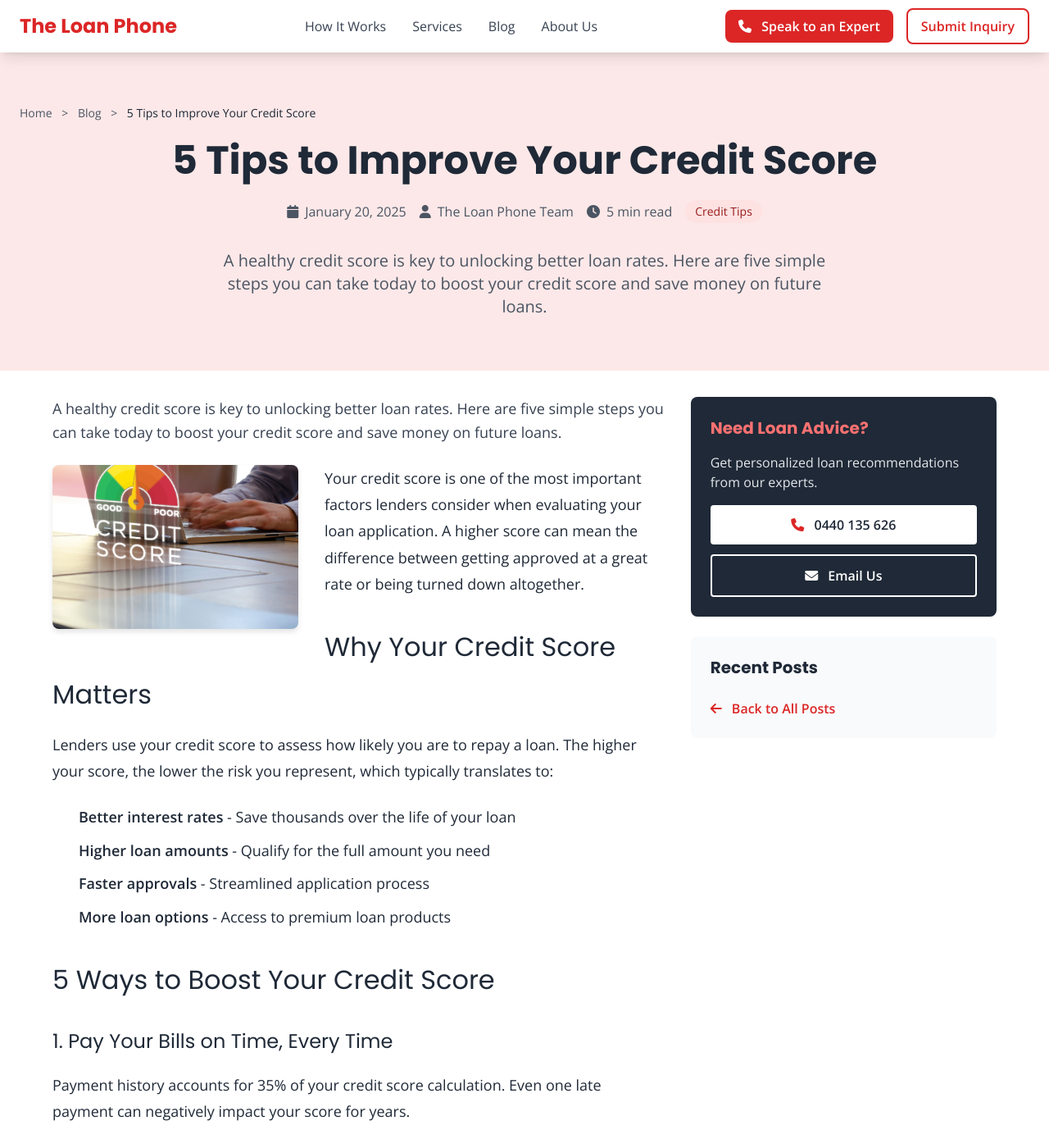
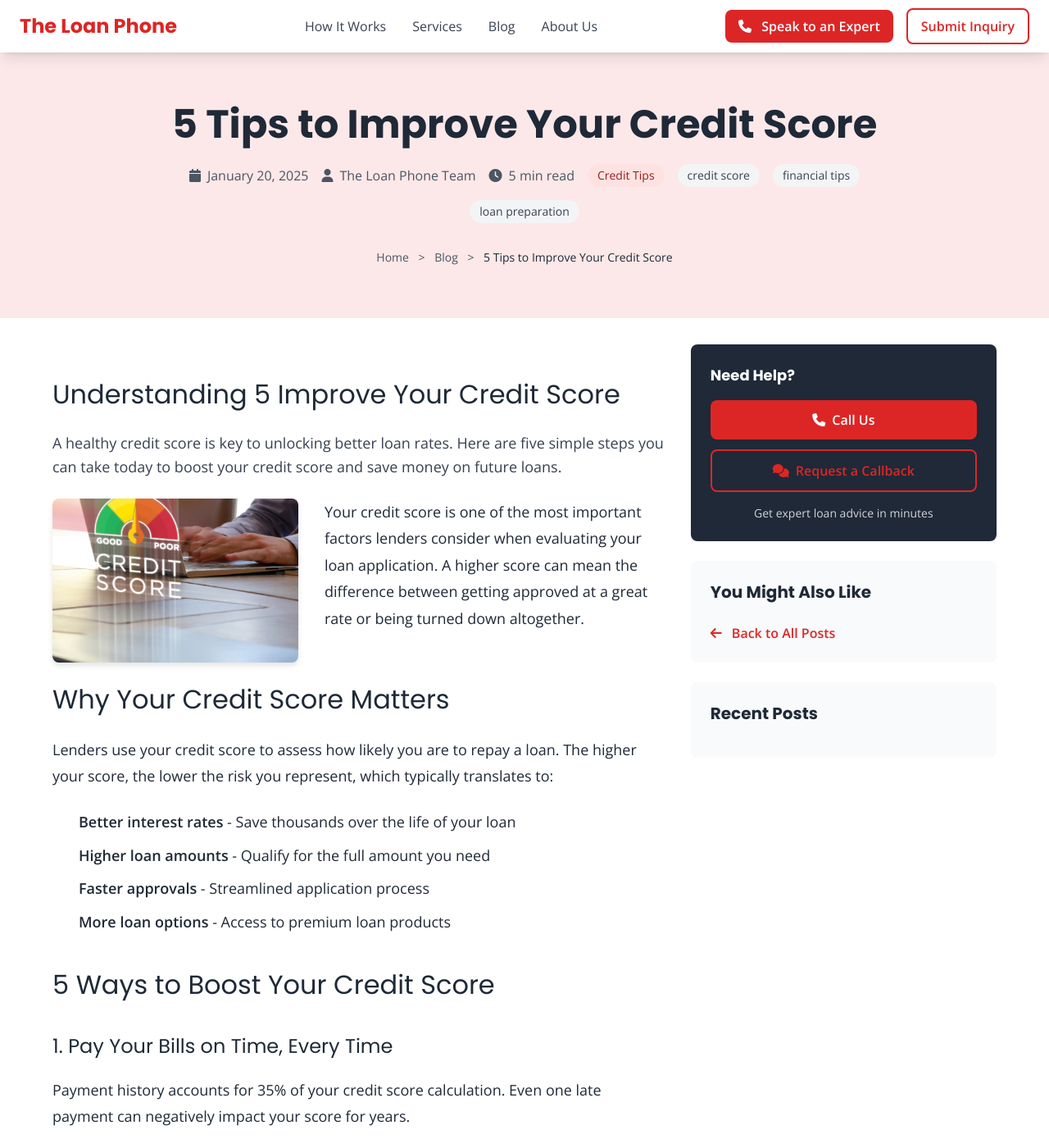
Before and after one commit to AMSumo9/loan-phone-website, a Jekyll site: the page built from _posts/2025-01-20-improve-credit-score.md, in a window 1280 px wide and 1400 px high. Shown: the whole window at 82% size. Built offline with Jekyll 4.4.1, drawn with Linux system fonts in a browser that asks for light colours; nearby versions of some CDN libraries; some of the changed text lies outside the part shown.

Commit message:
Update posts.html

```diff
--- a/_layouts/posts.html
+++ b/_layouts/posts.html
@@ -72,10 +72,10 @@
             font-size: 18px;
             line-height: 1.8;
         }
-        .blog-content h1 { font-size: 2.5rem; margin: 2rem 0 1rem 0; }
-        .blog-content h2 { font-size: 2rem; margin: 2rem 0 1rem 0; }
-        .blog-content h3 { font-size: 1.5rem; margin: 1.5rem 0 1rem 0; }
-        .blog-content h4 { font-size: 1.25rem; margin: 1.5rem 0 1rem 0; }
+        .blog-content h1 { font-size: 2.5rem; margin: 2rem 0 1rem 0; clear: left; }
+        .blog-content h2 { font-size: 2rem; margin: 2rem 0 1rem 0; clear: left; }
+        .blog-content h3 { font-size: 1.5rem; margin: 1.5rem 0 1rem 0; clear: left; }
+        .blog-content h4 { font-size: 1.25rem; margin: 1.5rem 0 1rem 0; clear: left; }
         .blog-content p { margin-bottom: 1.5rem; }
         .blog-content ul, .blog-content ol {
             margin-bottom: 1.5rem;
@@ -148,15 +148,6 @@
         <!-- Blog Post Header (Pink Section) -->
         <section class="bg-[var(--bg-accent)] py-16">
             <div class="container mx-auto px-6">
-                <!-- Breadcrumbs -->
-                <nav class="text-gray-600 text-sm mb-6">
-                    <a href="{{ site.baseurl }}/" class="hover:text-red-600">Home</a>
-                    <span class="mx-2">></span>
-                    <a href="{{ site.baseurl }}/blog/" class="hover:text-red-600">Blog</a>
-                    <span class="mx-2">></span>
-                    <span class="text-gray-800">{{ page.title }}</span>
-                </nav>
-
                 <div class="max-w-4xl mx-auto text-center">
                     <h1 class="text-4xl md:text-5xl font-bold text-gray-800 mb-6">{{ page.title }}</h1>
 
@@ -182,11 +173,23 @@
                             {{ page.category }}
                         </span>
                         {% endif %}
+                        {% if page.tags %}
+                        {% for tag in page.tags %}
+                        <span class="bg-gray-100 text-gray-700 px-3 py-1 rounded-full text-sm">
+                            {{ tag }}
+                        </span>
+                        {% endfor %}
+                        {% endif %}
                     </div>
 
-                    {% if page.excerpt %}
-                    <p class="text-xl text-gray-600 max-w-3xl mx-auto">{{ page.excerpt }}</p>
-                    {% endif %}
+                    <!-- Breadcrumbs - Moved below meta info -->
+                    <nav class="text-gray-600 text-sm">
+                        <a href="{{ site.baseurl }}/" class="hover:text-red-600">Home</a>
+                        <span class="mx-2">></span>
+                        <a href="{{ site.baseurl }}/blog/" class="hover:text-red-600">Blog</a>
+                        <span class="mx-2">></span>
+                        <span class="text-gray-800">{{ page.title }}</span>
+                    </nav>
                 </div>
             </div>
         </section>
@@ -198,6 +201,9 @@
                     <div class="flex flex-col lg:flex-row gap-8">
                         <!-- Main Content Area -->
                         <article class="lg:w-2/3 blog-content">
+                            <!-- Opening Subheading -->
+                            <h2>{{ page.title | remove: "Tips to" | remove: "How to" | prepend: "Understanding " }}</h2>
+
                             <!-- Introduction Text Above Image -->
                             <div class="mb-6">
                                 <p class="text-lg text-gray-700 leading-relaxed">{{ page.excerpt | default: "Your credit score is one of the most important factors lenders consider when evaluating your loan application. A higher score can mean the difference between getting approved at a great rate or being turned down altogether." }}</p>
@@ -215,20 +221,6 @@
 
                             <!-- Clear floats -->
                             <div style="clear: both;"></div>
-
-                            <!-- Tags -->
-                            {% if page.tags %}
-                            <div class="mt-8 pt-8 border-t border-gray-200">
-                                <h4 class="text-lg font-semibold mb-4">Tags:</h4>
-                                <div class="flex flex-wrap gap-2">
-                                    {% for tag in page.tags %}
-                                    <span class="bg-gray-100 text-gray-700 px-3 py-1 rounded-full text-sm">
-                                        {{ tag }}
-                                    </span>
-                                    {% endfor %}
-                                </div>
-                            </div>
-                            {% endif %}
 
                             <!-- Share Section - Pink Theme with Grey/Red Text -->
                             <div class="mt-8 pt-8 border-t border-gray-200">
@@ -255,19 +247,54 @@
 
                         <!-- Right Sidebar -->
                         <aside class="lg:w-1/3 desktop-sidebar">
-                            <!-- Contact CTA - Dark Grey Theme -->
-                            <div class="bg-gray-800 text-white p-6 rounded-lg mb-6 sticky top-6">
-                                <h3 class="text-xl font-bold mb-4 text-red-400">Need Loan Advice?</h3>
-                                <p class="mb-4 text-gray-200">Get personalized loan recommendations from our experts.</p>
+                            <!-- Contact CTA - FIXED VERSION -->
+                            <div class="bg-gray-800 p-6 rounded-lg mb-6">
+                                <h3 class="text-white text-lg font-bold mb-4">Need Help?</h3>
+
                                 <div class="space-y-3">
-                                    <a href="tel:{{ site.contact.phone }}" class="block w-full bg-white text-gray-800 text-center py-3 rounded font-semibold hover:bg-gray-100 transition duration-300">
-                                        <i class="fas fa-phone mr-2 text-red-600"></i>
-                                        {{ site.contact.phone_display }}
+                                    <!-- Call Us Button -->
+                                    <a href="tel:{{ site.contact.phone }}"
+                                       class="flex items-center justify-center w-full py-3 px-4 bg-red-600 text-white font-semibold rounded-lg hover:bg-red-700 transition duration-200">
+                                        <i class="fas fa-phone mr-2"></i>
+                                        Call Us
                                     </a>
-                                    <button onclick="openSupportModal()" class="block w-full bg-transparent border-2 border-white text-white text-center py-3 rounded font-semibold hover:bg-white hover:text-gray-800 transition duration-300">
-                                        <i class="fas fa-envelope mr-2"></i>
-                                        Email Us
+
+                                    <!-- Request Callback Button -->
+                                    <button onclick="openSupportModal()"
+                                            class="flex items-center justify-center w-full py-3 px-4 border-2 border-red-600 text-red-600 font-semibold rounded-lg hover:bg-red-600 hover:text-white transition duration-200">
+                                        <i class="fas fa-comments mr-2"></i>
+                                        Request a Callback
                                     </button>
+                                </div>
+
+                                <p class="text-gray-300 text-sm mt-4 text-center">
+                                    Get expert loan advice in minutes
+                                </p>
+                            </div>
+
+                            <!-- Related Posts - RANDOMIZED 4-5 POSTS -->
+                            <div class="bg-gray-50 p-6 rounded-lg mb-6">
+                                <h3 class="text-xl font-bold mb-4">You Might Also Like</h3>
+                                {% assign shuffled_posts = site.posts | sample: 5 %}
+                                {% for post in shuffled_posts %}
+                                    {% unless post.url == page.url %}
+                                    <div class="mb-4 pb-4 {% unless forloop.last %}border-b border-gray-200{% endunless %}">
+                                        <h4 class="font-semibold text-gray-800 hover:text-red-600 transition duration-300">
+                                            <a href="{{ site.baseurl }}{{ post.url }}">{{ post.title }}</a>
+                                        </h4>
+                                        <p class="text-sm text-gray-600 mt-1">{{ post.date | date: "%B %d, %Y" }}</p>
+                                        {% if post.excerpt %}
+                                        <p class="text-sm text-gray-600 mt-1">{{ post.excerpt | strip_html | truncatewords: 15 }}</p>
+                                        {% endif %}
+                                    </div>
+                                    {% endunless %}
+                                {% endfor %}
+
+                                <div class="mt-6">
+                                    <a href="{{ site.baseurl }}/blog/" class="text-red-600 font-semibold hover:text-red-800">
+                                        <i class="fas fa-arrow-left mr-2"></i>
+                                        Back to All Posts
+                                    </a>
                                 </div>
                             </div>
 
@@ -285,13 +312,6 @@
                                     </div>
                                     {% endunless %}
                                 {% endfor %}
-
-                                <div class="mt-6">
-                                    <a href="{{ site.baseurl }}/blog/" class="text-red-600 font-semibold hover:text-red-800">
-                                        <i class="fas fa-arrow-left mr-2"></i>
-                                        Back to All Posts
-                                    </a>
-                                </div>
                             </div>
                         </aside>
                     </div>
```
